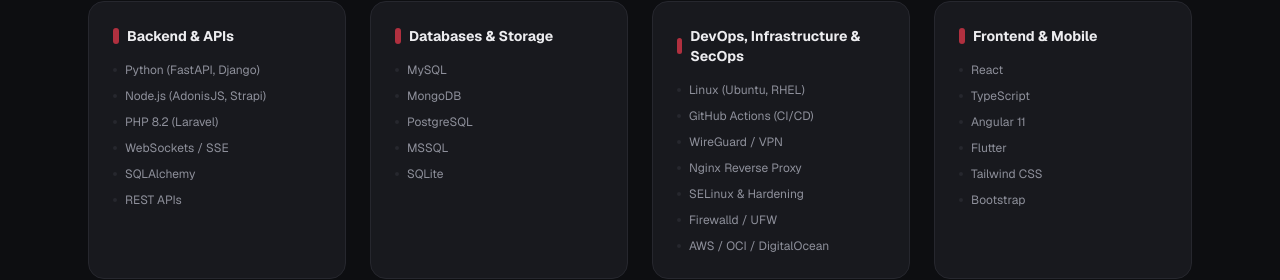
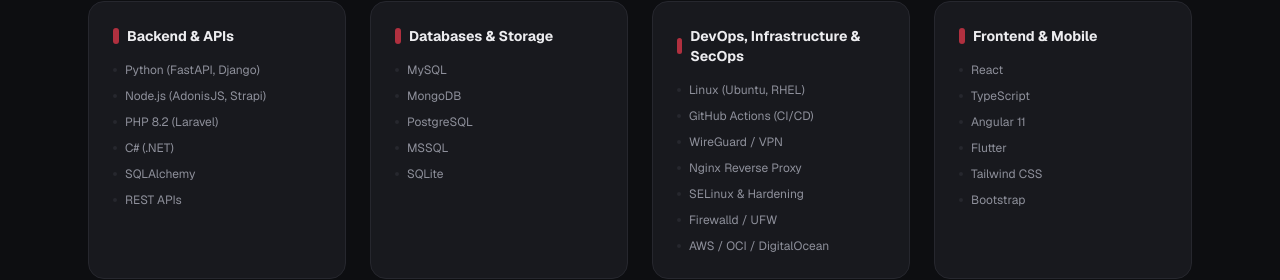
Before and after one commit to Sir-Fehane/portfolio, a Next.js app: page / in a window 1280 px wide. Shown: the part 2196-2476 px from the top of the page. Built offline with nearby package versions, Linux system fonts and the light colour scheme.

Commit message:
finished2

```diff
--- a/data/translations.ts
+++ b/data/translations.ts
@@ -150,7 +150,7 @@
             "Python (FastAPI, Django)",
             "Node.js (AdonisJS, Strapi)",
             "PHP 8.2 (Laravel)",
-            "WebSockets / SSE",
+            "C# (.NET)",
             "SQLAlchemy",
             "REST APIs",
           ],
@@ -289,7 +289,7 @@
             "Python (FastAPI, Django)",
             "Node.js (AdonisJS, Strapi)",
             "PHP 8.2 (Laravel)",
-            "WebSockets / SSE",
+            "C# (.NET)",
             "SQLAlchemy",
             "REST APIs",
           ],
```
